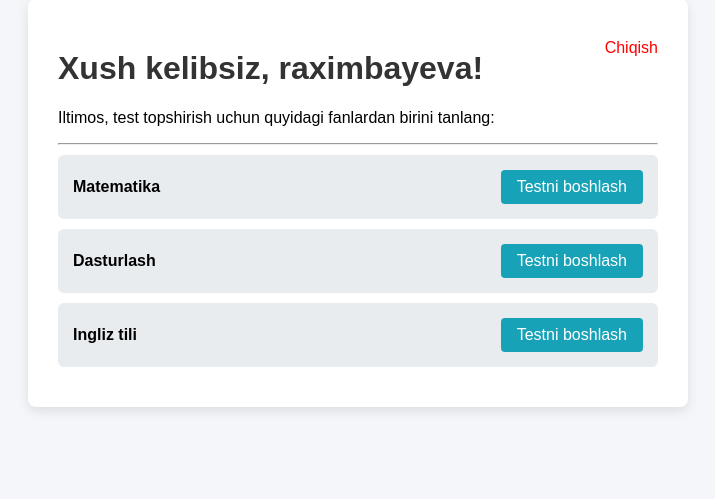
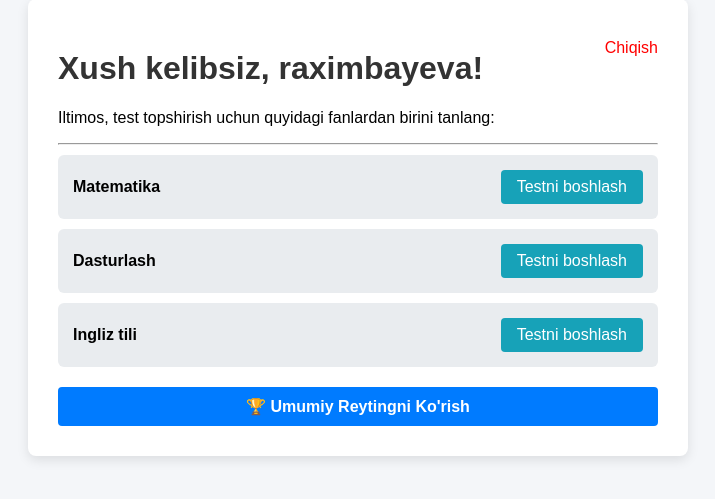
Before and after one commit to raximbayeva30-alt/online-test-platform, a Flask app: page / in a window 1280 px wide. Shown: the part 71-570 px from the top of the page, without its empty margins (282-997 px from the left). Run offline with Flask 3, Linux system fonts and the light colour scheme; a user stored in the database is signed in; data comes from the database, SQL or seed files in the repository; data that the repository does not hold is empty.

Commit message:
index.html

```diff
--- a/templates/index.html
+++ b/templates/index.html
@@ -10,6 +10,7 @@
         .fan-card { background: #e9ecef; padding: 15px; margin: 10px 0; border-radius: 6px; display: flex; justify-content: space-between; align-items: center; }
         .btn { padding: 8px 16px; background: #17a2b8; color: white; text-decoration: none; border-radius: 4px; }
         .btn:hover { background: #138496; }
+        .btn-rating { display: block; text-align: center; padding: 10px; background: #007bff; color: white; text-decoration: none; border-radius: 4px; margin-top: 20px; font-weight: bold;}
         .logout { color: red; text-decoration: none; float: right; margin-top: 10px; }
     </style>
 </head>
@@ -25,6 +26,7 @@
                 <a href="{{ url_for('test', fan_nomi=fan['fan']) }}" class="btn">Testni boshlash</a>
             </div>
         {% endfor %}
+        <a href="{{ url_for('rating') }}" class="btn-rating">🏆 Umumiy Reytingni Ko'rish</a>
     </div>
 </body>
 </html>
```
